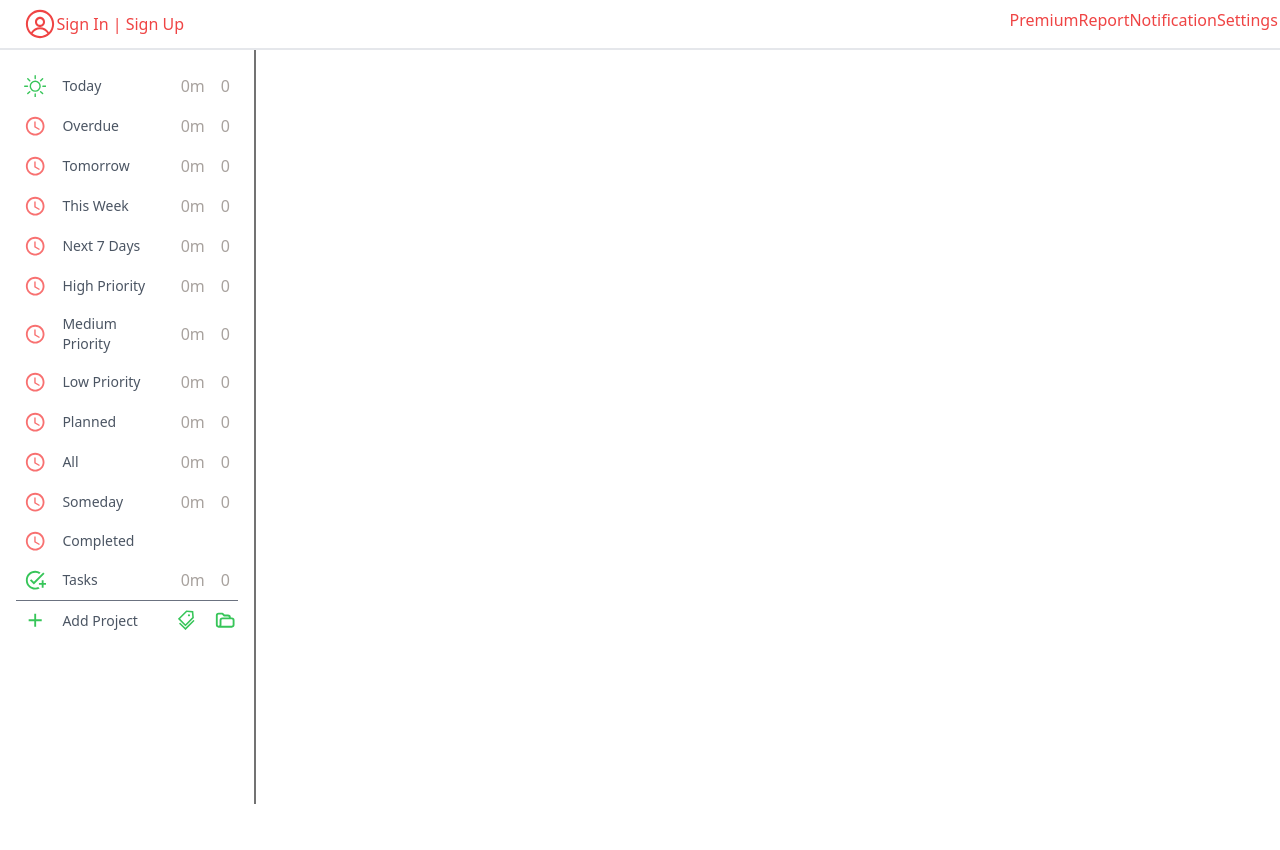
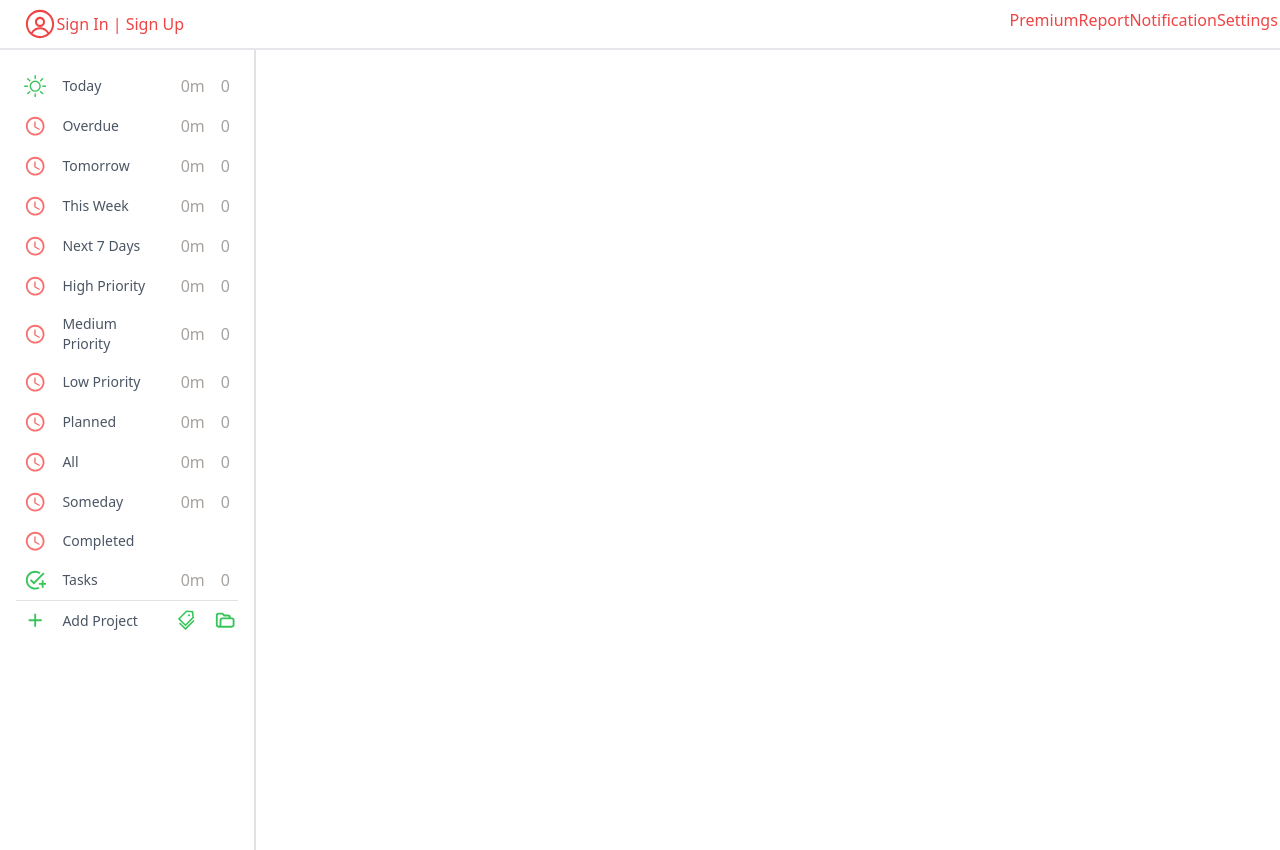
Before and after one commit to didymus707/todo-app, a React (Create React App) app: page / in a window 1280 px wide. Before the commit the page ends 804 px from the top, so only its background shows below. Built offline with nearby package versions, Linux system fonts and the light colour scheme.

Commit message:
added a min height to sidebar and changed last sidebar item border-top color

```diff
--- a/src/components/item.tsx
+++ b/src/components/item.tsx
@@ -15,7 +15,7 @@ export const SidebarItem = (props: SidebarItemProps) => {
     <div
       className={`flex items-center w-full p-2 justify-between cursor-pointer hover:bg-gray-100 rounded-md h-full ${
         title === "Add Project" &&
-        "my-auto hover:bg-transparent border-t border-gray-500 rounded-none m-0"
+        "my-auto hover:bg-transparent border-t border-[#e2e2e2] rounded-none m-0"
       }`}
     >
       <div className="flex items-center w-[70%]">
--- a/src/components/sidebar.tsx
+++ b/src/components/sidebar.tsx
@@ -5,7 +5,7 @@ import { TodayIcon, Overdue, Task, Add } from "./primitives/icons";
 export const Sidebar = () => {
   return (
     <>
-      <div className="bg-white w-1/5 px-4 py-4 border-r-2 border-r-neutral-500 h-[94.3vh]">
+      <div className="bg-white w-1/5 px-4 py-4 border-r-2 border-r-[#e2e2e2] min-h-screen">
         <div className="flex flex-col last:mt-auto">
           <SidebarItem
             qty={0}
```
